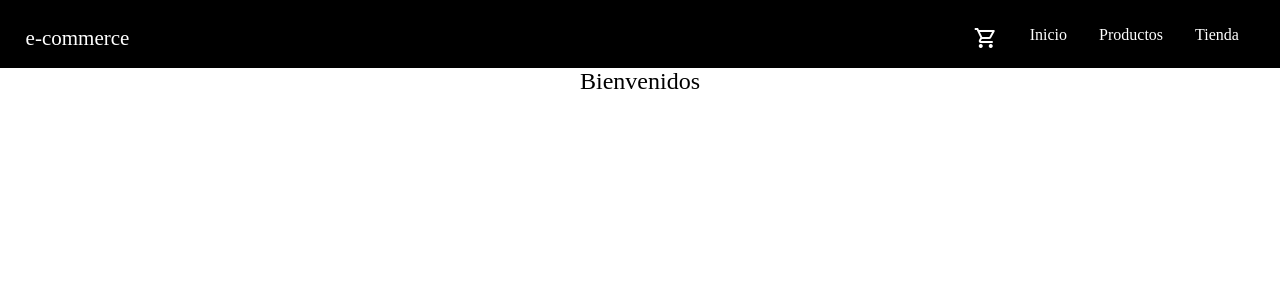
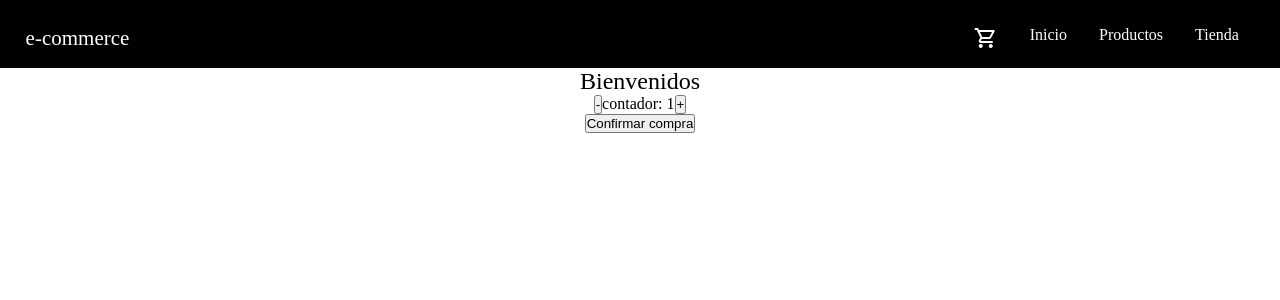
Before and after one commit to julirossia/coder-app, a React (Create React App) app: page / in a window 1280 px wide. Shown: the top 300 px of the page. Built offline with nearby package versions, Linux system fonts and the light colour scheme.

Commit message:
-Desafío contador con boton.

```diff
--- a/src/App.js
+++ b/src/App.js
@@ -1,8 +1,9 @@
+
 import Nav from "./components/NavBar";
 import ItemListContainer from "./components/ItemListContainer";
 import './style.scss';
 
-const App = (props) =>{
+const App = () =>{
     return(
         <>
       <header>
--- a/src/components/CartWidget.js
+++ b/src/components/CartWidget.js
@@ -1,6 +1,6 @@
 const CartWidget =() =>{
     return(
-<i class="material-icons-outlined shopping-cart">
+<i className="material-icons-outlined shopping-cart">
     <a>
 shopping_cart
 </a>
--- /dev/null
+++ b/src/components/ItemCount.js
@@ -0,0 +1,18 @@
+import { useState } from "react";
+
+const ItemCount = ({stock, initial, onAdd}) =>{
+    const [count, setCount] =  useState(initial)
+    return(
+        <section className="itemCount">
+            <div className="quantity">
+<button onClick={()=>{setCount(count - 1)}}>-</button> <span>contador: {count}</span>
+<button onClick={()=>{setCount(count + 1)}}>+</button>
+</div>
+<div className="confirm">
+<button onClick={()=>{}}>Confirmar compra</button>
+</div>
+        </section>
+    )
+}
+
+export default ItemCount;
--- a/src/components/ItemListContainer.js
+++ b/src/components/ItemListContainer.js
@@ -1,9 +1,11 @@
-import Nav from "./NavBar"
+import ItemCount from "./ItemCount";
 
 const ItemListContainer = ({titulo, subtitulo, edad, id}) =>{
     return(
         <div className="test" id={id}>
            <p>{titulo}</p>
+           <ItemCount stock={5} initial={1} onAdd={()=>{}}/>
+
         </div>
     )
 }
--- a/src/components/_main.scss
+++ b/src/components/_main.scss
@@ -4,4 +4,20 @@ main{
         justify-content: center;
         font-size: 24px;
     }
+    .itemCount{
+        display: flex;
+        justify-content: center;
+flex-direction: column;
+        .quantity{
+            display: inline-flex;
+            justify-content: center;
+
+        }
+        .confirm{
+            display: flex;
+            justify-content: center;
+
+
+        }
+    }
 }
--- a/src/style.css
+++ b/src/style.css
@@ -21,6 +21,11 @@ header {
         color: white;
         cursor: pointer; }
 
+main p {
+  display: flex;
+  justify-content: center;
+  font-size: 24px; }
+
 * {
   padding: 0;
   margin: 0;
```
